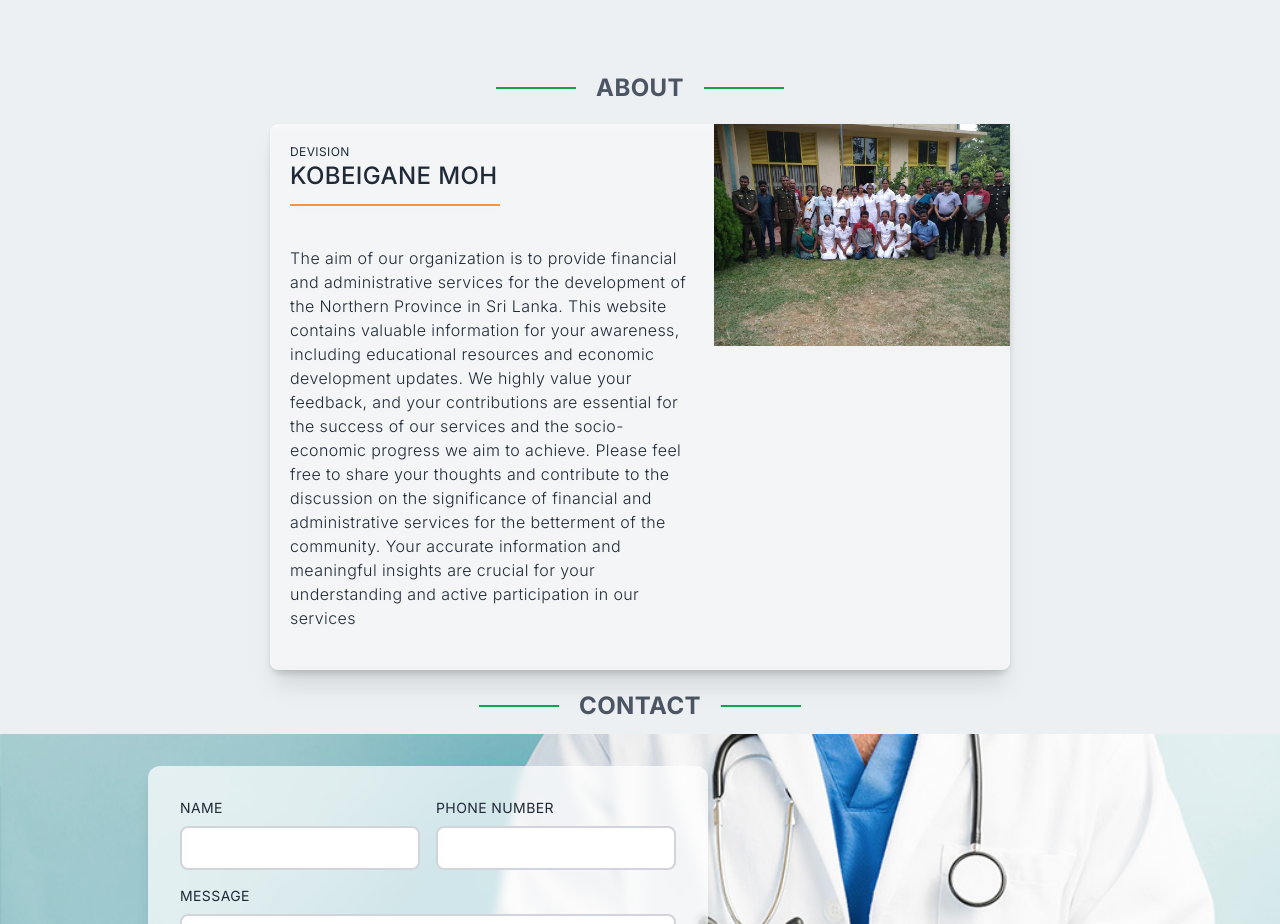
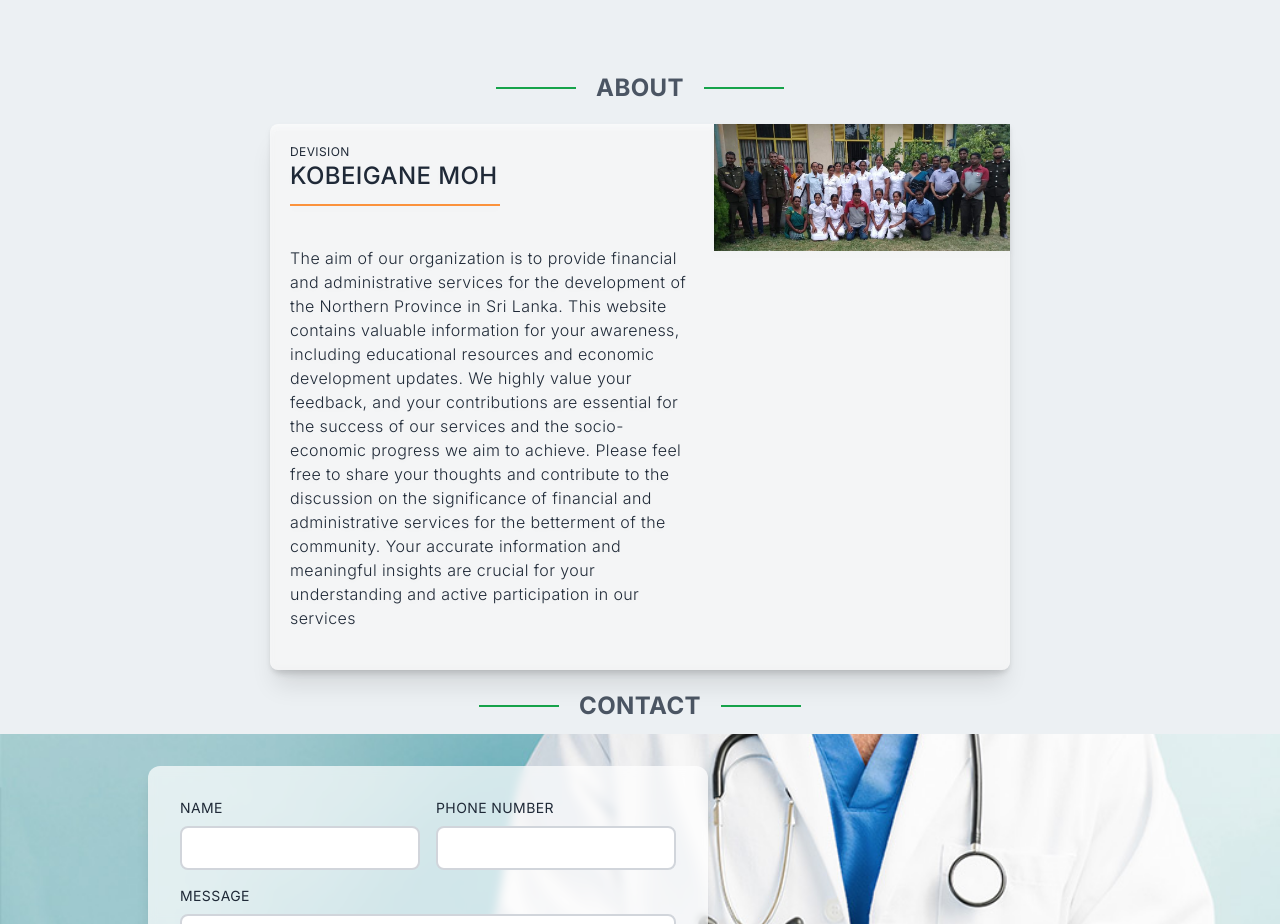
Before and after one commit to DulanjanChanaka/kobeiganehealth, a Next.js app: page / in a window 1280 px wide. Shown: the part 1180-2104 px from the top of the page. Built offline with nearby package versions, Linux system fonts and the light colour scheme.

Commit message:
image change

```diff
--- a/src/components/About.jsx
+++ b/src/components/About.jsx
@@ -17,7 +17,7 @@ const About = () => {
 
             </div>
             <div className='lg:w-2/5  w-full h-full '>
-                <Image src='/Assets/about.jpg'  width='540' height='405' alt="about" />
+                <Image src='/Assets/about.jpg'  width='514' height='220' alt="about" />
             </div>
         </div>
 
```
Also changed, not shown: public/Assets/about.jpg.
